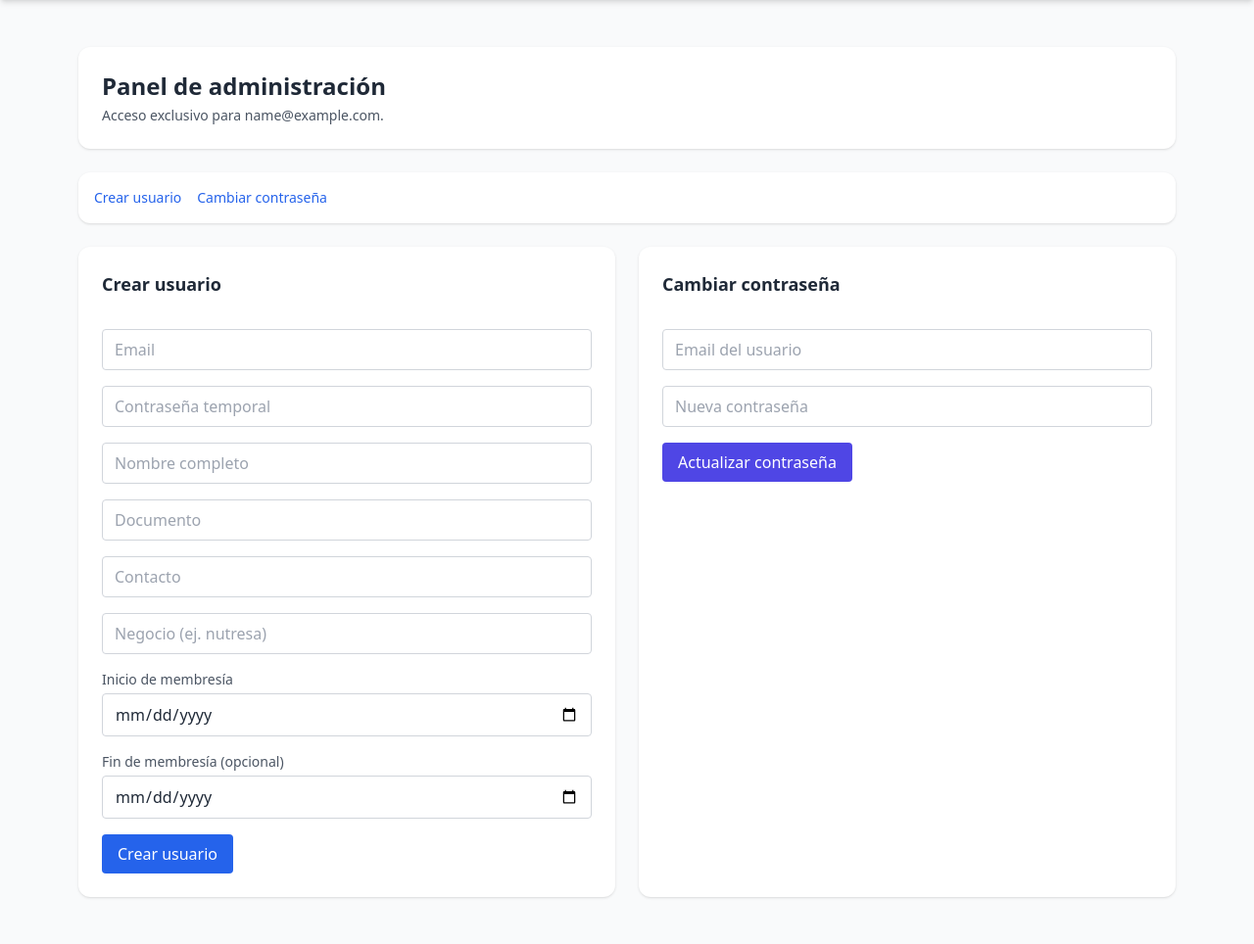
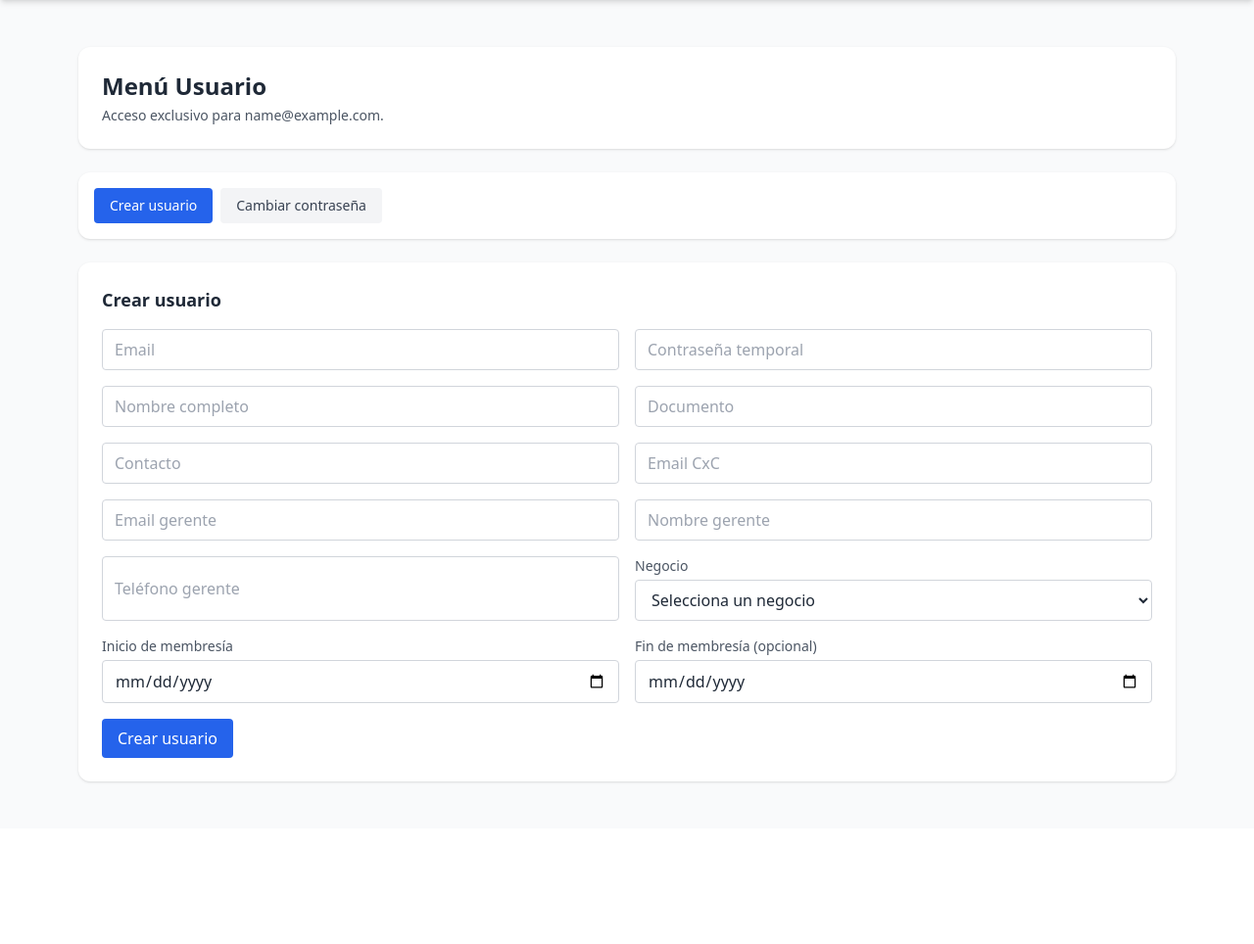
Before and after one commit to SAULOS92/OBT, a Flask app: template templates/admin.html in a window 1280 px wide. Shown: the part 58-1022 px from the top of the page at 98% size. After the commit the page ends 858 px from the top, so only its background shows below. Run offline with Flask 3, Linux system fonts and the light colour scheme; the template is opened without the code that fills it: most values are stand-ins (such as "Sample title", 1, 10 or a date in 2020); some libraries are stand-ins or nearby versions.

Commit message:
Ajusta menú admin y gestión de usuarios con pestañas

```diff
--- a/app.py
+++ b/app.py
@@ -1,5 +1,5 @@
 import os
-from flask import Flask, redirect, request, session, url_for
+from flask import Flask
 from views.upload import upload_bp
 from views.generar_pedidos import generar_pedidos_bp
 from views.consolidar_compras import consolidar_bp
@@ -21,17 +21,6 @@ app.register_blueprint(subir_pedidos_bp)
 app.register_blueprint(admin_bp)
 
 
-@app.before_request
-def force_admin_panel_for_admin_user():
-    if not session.get("is_admin"):
-        return None
-
-    allowed_endpoints = {"admin.admin_dashboard", "auth.logout", "static"}
-    if request.endpoint in allowed_endpoints:
-        return None
-
-    return redirect(url_for("admin.admin_dashboard"))
-
 
 if __name__ == "__main__":
     app.run(
--- a/templates/admin.html
+++ b/templates/admin.html
@@ -1,11 +1,11 @@
 {% extends "base.html" %}
 
-{% block title %}Panel de administración{% endblock %}
+{% block title %}Gestión de usuarios{% endblock %}
 
 {% block content %}
 <div class="max-w-6xl mx-auto py-8 px-4 space-y-6">
   <div class="bg-white rounded-xl shadow p-6">
-    <h1 class="text-2xl font-bold text-gray-800">Panel de administración</h1>
+    <h1 class="text-2xl font-bold text-gray-800">Menú Usuario</h1>
     <p class="text-sm text-gray-600 mt-1">Acceso exclusivo para {{ admin_email }}.</p>
   </div>
 
@@ -22,23 +22,50 @@
   {% endwith %}
 
   <div class="bg-white rounded-xl shadow p-4">
-    <ul class="flex gap-4 text-sm font-medium">
-      <li><a href="#crear-usuario" class="text-blue-600 hover:underline">Crear usuario</a></li>
-      <li><a href="#cambiar-password" class="text-blue-600 hover:underline">Cambiar contraseña</a></li>
-    </ul>
+    <div class="flex gap-2 text-sm font-medium" role="tablist" aria-label="Gestión de usuarios">
+      <button type="button" id="tab-btn-create" class="px-4 py-2 rounded bg-blue-600 text-white" onclick="showTab('create')">Crear usuario</button>
+      <button type="button" id="tab-btn-password" class="px-4 py-2 rounded text-gray-700 bg-gray-100" onclick="showTab('password')">Cambiar contraseña</button>
+    </div>
   </div>
 
-  <div class="grid grid-cols-1 md:grid-cols-2 gap-6">
-    <section id="crear-usuario" class="bg-white rounded-xl shadow p-6">
+  <section id="tab-create" class="bg-white rounded-xl shadow p-6">
     <h2 class="text-lg font-semibold mb-4">Crear usuario</h2>
-      <form method="POST" class="space-y-4">
+    <form method="POST" class="space-y-4" autocomplete="off">
       <input type="hidden" name="action" value="create_user" />
-        <input name="email" type="email" placeholder="Email" required class="w-full border border-gray-300 rounded px-3 py-2" />
-        <input name="password" type="password" placeholder="Contraseña temporal" required class="w-full border border-gray-300 rounded px-3 py-2" />
+
+      <div class="grid grid-cols-1 md:grid-cols-2 gap-4">
+        <input name="email" type="email" placeholder="Email" required autocomplete="off" class="w-full border border-gray-300 rounded px-3 py-2" />
+        <input name="password" type="password" placeholder="Contraseña temporal" required autocomplete="new-password" class="w-full border border-gray-300 rounded px-3 py-2" />
+      </div>
+
+      <div class="grid grid-cols-1 md:grid-cols-2 gap-4">
         <input name="nombre" type="text" placeholder="Nombre completo" class="w-full border border-gray-300 rounded px-3 py-2" />
         <input name="documento" type="text" placeholder="Documento" class="w-full border border-gray-300 rounded px-3 py-2" />
+      </div>
+
+      <div class="grid grid-cols-1 md:grid-cols-2 gap-4">
         <input name="contacto" type="text" placeholder="Contacto" class="w-full border border-gray-300 rounded px-3 py-2" />
-        <input name="negocio" type="text" placeholder="Negocio (ej. nutresa)" required class="w-full border border-gray-300 rounded px-3 py-2" />
+        <input name="email_cxc" type="email" placeholder="Email CxC" class="w-full border border-gray-300 rounded px-3 py-2" />
+      </div>
+
+      <div class="grid grid-cols-1 md:grid-cols-2 gap-4">
+        <input name="email_gerente" type="email" placeholder="Email gerente" class="w-full border border-gray-300 rounded px-3 py-2" />
+        <input name="nombre_gerente" type="text" placeholder="Nombre gerente" class="w-full border border-gray-300 rounded px-3 py-2" />
+      </div>
+
+      <div class="grid grid-cols-1 md:grid-cols-2 gap-4">
+        <input name="telefono_gerente" type="text" placeholder="Teléfono gerente" class="w-full border border-gray-300 rounded px-3 py-2" />
+        <div>
+          <label class="block text-sm text-gray-600 mb-1">Negocio</label>
+          <select name="negocio" required class="w-full border border-gray-300 rounded px-3 py-2 bg-white">
+            <option value="" disabled selected>Selecciona un negocio</option>
+            <option value="carnicos">carnicos</option>
+            <option value="nutresa">nutresa</option>
+          </select>
+        </div>
+      </div>
+
+      <div class="grid grid-cols-1 md:grid-cols-2 gap-4">
         <div>
           <label class="block text-sm text-gray-600 mb-1">Inicio de membresía</label>
           <input name="membership_start" type="date" class="w-full border border-gray-300 rounded px-3 py-2" />
@@ -47,19 +74,40 @@
           <label class="block text-sm text-gray-600 mb-1">Fin de membresía (opcional)</label>
           <input name="membership_end" type="date" class="w-full border border-gray-300 rounded px-3 py-2" />
         </div>
+      </div>
+
       <button type="submit" class="bg-blue-600 text-white px-4 py-2 rounded hover:bg-blue-700">Crear usuario</button>
     </form>
   </section>
 
-    <section id="cambiar-password" class="bg-white rounded-xl shadow p-6">
+  <section id="tab-password" class="bg-white rounded-xl shadow p-6 hidden">
     <h2 class="text-lg font-semibold mb-4">Cambiar contraseña</h2>
-      <form method="POST" class="space-y-4">
+    <form method="POST" class="space-y-4" autocomplete="off">
       <input type="hidden" name="action" value="change_password" />
-        <input name="email" type="email" placeholder="Email del usuario" required class="w-full border border-gray-300 rounded px-3 py-2" />
-        <input name="new_password" type="password" placeholder="Nueva contraseña" required class="w-full border border-gray-300 rounded px-3 py-2" />
+      <input name="email" type="email" placeholder="Email del usuario" required autocomplete="off" class="w-full border border-gray-300 rounded px-3 py-2" />
+      <input name="new_password" type="password" placeholder="Nueva contraseña" required autocomplete="new-password" class="w-full border border-gray-300 rounded px-3 py-2" />
       <button type="submit" class="bg-indigo-600 text-white px-4 py-2 rounded hover:bg-indigo-700">Actualizar contraseña</button>
     </form>
   </section>
 </div>
-</div>
+
+<script>
+  function showTab(tab) {
+    const createTab = document.getElementById('tab-create');
+    const passwordTab = document.getElementById('tab-password');
+    const createBtn = document.getElementById('tab-btn-create');
+    const passwordBtn = document.getElementById('tab-btn-password');
+
+    const isCreate = tab === 'create';
+    createTab.classList.toggle('hidden', !isCreate);
+    passwordTab.classList.toggle('hidden', isCreate);
+
+    createBtn.className = isCreate
+      ? 'px-4 py-2 rounded bg-blue-600 text-white'
+      : 'px-4 py-2 rounded text-gray-700 bg-gray-100';
+    passwordBtn.className = isCreate
+      ? 'px-4 py-2 rounded text-gray-700 bg-gray-100'
+      : 'px-4 py-2 rounded bg-blue-600 text-white';
+  }
+</script>
 {% endblock %}
--- a/templates/base.html
+++ b/templates/base.html
@@ -13,22 +13,7 @@
     <div class="max-w-7xl mx-auto px-4">
       <ul class="flex items-center space-x-6">
 
-        {% if session.user_id and session.get('is_admin') %}
-          <li>
-            <a href="{{ url_for('admin.admin_dashboard') }}"
-               class="py-4 px-2 border-b-2 {{ 'border-blue-600 text-blue-600 font-semibold' if request.endpoint=='admin.admin_dashboard' else 'border-transparent text-gray-700 hover:text-blue-600 hover:border-blue-600' }}">
-              Panel Admin
-            </a>
-          </li>
-
-          <li class="ml-auto">
-            <a href="{{ url_for('auth.logout') }}"
-               class="flex items-center py-4 px-2 text-red-600 hover:text-red-800">
-              Cerrar sesión
-            </a>
-          </li>
-
-        {% elif session.user_id %}
+        {% if session.user_id %}
           <!-- Secciones protegidas -->
           <li class="flex items-center space-x-2">
             <span class="w-6 h-6 flex items-center justify-center rounded-full
@@ -40,6 +25,7 @@
               Validaciones
             </a>
           </li>
+
           <li class="flex items-center space-x-2">
             <span class="w-6 h-6 flex items-center justify-center rounded-full
               {{ 'bg-blue-600 text-white' if request.endpoint=='generar_pedidos.generar_pedidos_index' else 'bg-gray-300 text-gray-700' }}">
@@ -50,6 +36,7 @@
               Generar Pedidos
             </a>
           </li>
+
           <li class="flex items-center space-x-2">
             <span class="w-6 h-6 flex items-center justify-center rounded-full
               {{ 'bg-blue-600 text-white' if request.endpoint=='consolidar_compras.consolidar_compras_index' else 'bg-gray-300 text-gray-700' }}">
@@ -61,7 +48,6 @@
             </a>
           </li>
 
-
           <li>
             <a href="{{ url_for('auditoria.auditoria_view') }}"
                class="py-4 px-2 border-b-2 {{ 'border-blue-600 text-blue-600 font-semibold' if request.endpoint=='auditoria.auditoria_view' else 'border-transparent text-gray-700 hover:text-blue-600 hover:border-blue-600' }}">
@@ -69,8 +55,15 @@
             </a>
           </li>
 
+          {% if session.get('is_admin') %}
+            <li>
+              <a href="{{ url_for('admin.admin_dashboard') }}"
+                 class="py-4 px-2 border-b-2 {{ 'border-blue-600 text-blue-600 font-semibold' if request.endpoint=='admin.admin_dashboard' else 'border-transparent text-gray-700 hover:text-blue-600 hover:border-blue-600' }}">
+                Usuario
+              </a>
+            </li>
+          {% endif %}
 
-          <!-- Spacer y botón de logout -->
           <li class="ml-auto">
             <a href="{{ url_for('auth.logout') }}"
                class="flex items-center py-4 px-2 text-red-600 hover:text-red-800">
@@ -79,7 +72,6 @@
           </li>
 
         {% else %}
-          <!-- Sin login: solo Login -->
           <li>
             <a href="{{ url_for('auth.login') }}"
                class="flex items-center py-4 px-2 border-b-2 {{ 'border-blue-600 text-blue-600' if request.endpoint=='auth.login' else 'border-transparent text-gray-700 hover:text-blue-600 hover:border-blue-600' }}">
@@ -92,7 +84,6 @@
     </div>
   </nav>
 
-  <!-- Contenido de cada página -->
   <main class="p-4">
     {% block content %}{% endblock %}
   </main>
```
Also changed, not shown: views/admin.py (+19 -2 lines). Lines whose indentation alone changed are shown as unchanged.
